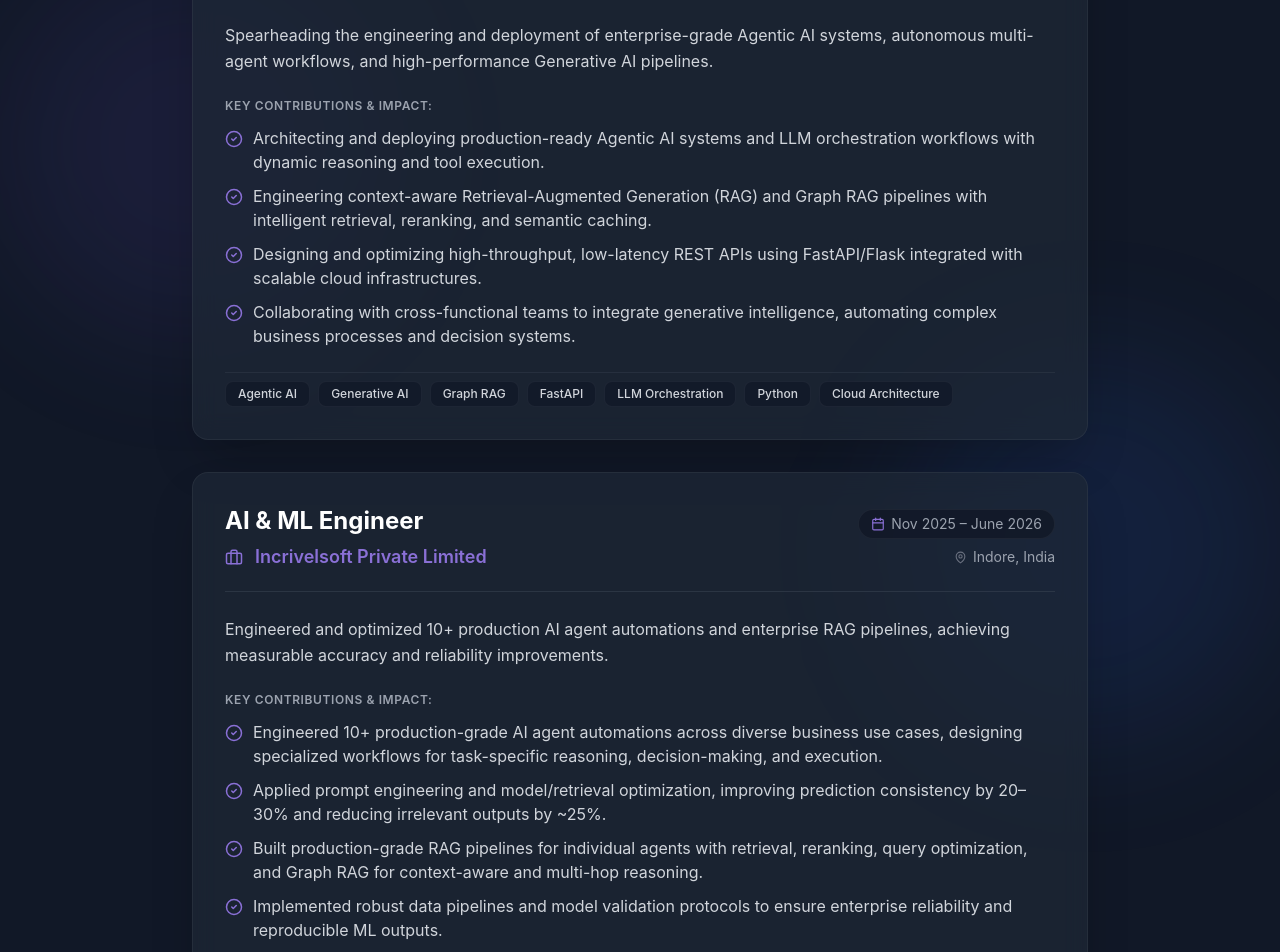
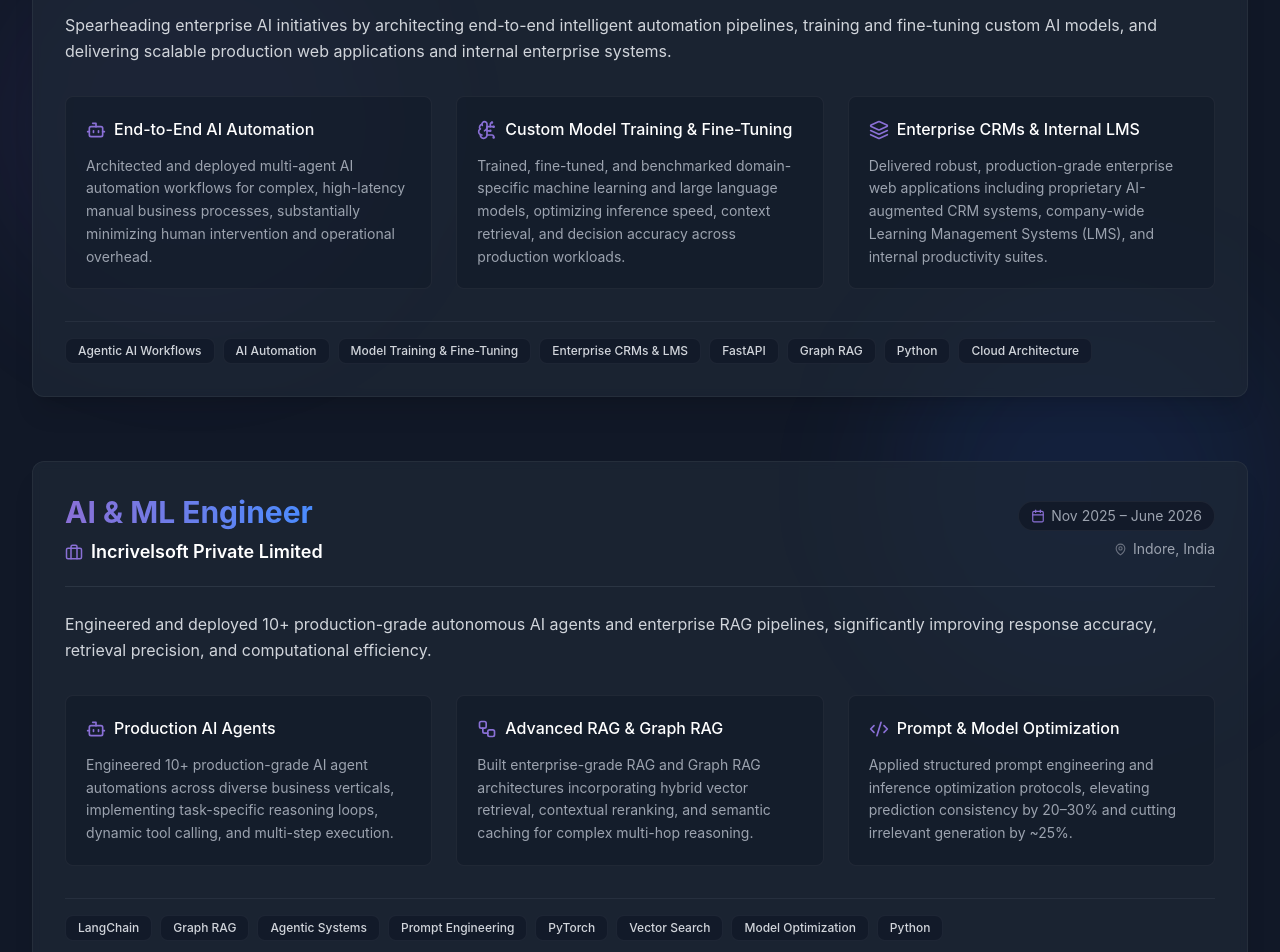
Before and after one commit to vedangrajoriya/Potfolio, a React (Vite) app: page / in a window 1280 px wide. Shown: the part 1240-2192 px from the top of the page. Built offline with nearby package versions, Linux system fonts and the light colour scheme.

Commit message:
feat: add Hero, Contact, Education, Experience, and Footer components

```diff
--- a/src/components/Education.tsx
+++ b/src/components/Education.tsx
@@ -9,9 +9,7 @@ import {
   X,
   CheckCircle,
   Sparkles,
-  BookOpen,
-  ShieldCheck,
-  Building
+  BookOpen
 } from 'lucide-react';
 
 interface Certification {
@@ -51,6 +49,7 @@ const Education: React.FC = () => {
   };
 
   const certifications: Certification[] = [
+    // Datagami & Project Certs
     {
       title: 'Agentic AI (80-Hour Structured Project)',
       issuer: 'Datagami (nasscom & IBM Gold Partner)',
@@ -81,31 +80,117 @@ const Education: React.FC = () => {
       imageUrl: '/certificates/devops-datagami.png',
       highlight: true
     },
+    // McKinsey Credly
     {
-      title: 'Deep Learning Essentials and AI Fundamentals',
+      title: 'McKinsey.org Forward Program',
+      issuer: 'McKinsey.org',
+      year: '2025',
+      category: 'leadership',
+      verifyUrl: 'https://www.credly.com/badges/985ac83f-7a00-4ab1-83ce-e8dfc3312e32',
+      highlight: true
+    },
+    // IBM & IBM SkillsBuild Credly
+    {
+      title: 'Deep Learning Essentials',
       issuer: 'IBM',
       year: '2025',
       category: 'ai',
-      verifyUrl: 'https://www.credly.com/badges/38473296-a53f-471a-87eb-4bb3689e118c/linked_in_profile',
+      verifyUrl: 'https://www.credly.com/badges/38473296-a53f-471a-87eb-4bb3689e118c',
       highlight: true
     },
     {
-      title: 'CCNA (All 3 Modules: Networks, Switching, Enterprise)',
+      title: 'Artificial Intelligence Fundamentals',
+      issuer: 'IBM SkillsBuild',
+      year: '2025',
+      category: 'ai',
+      verifyUrl: 'https://www.credly.com/badges/3014137e-e529-4463-bdff-48c1503c2742',
+      highlight: true
+    },
+    {
+      title: 'IBM Z Day 2025 - AI & Data',
+      issuer: 'IBM',
+      year: '2025',
+      category: 'ai',
+      verifyUrl: 'https://www.credly.com/badges/3ac845f9-d9d8-4eaf-a041-f9209089b79e'
+    },
+    {
+      title: 'IBM Z Day 2025 - IBM Z Skills',
+      issuer: 'IBM',
+      year: '2025',
+      category: 'cloud',
+      verifyUrl: 'https://www.credly.com/badges/7508f93f-159b-46b1-89da-d115fe4c18e8'
+    },
+    {
+      title: 'IBM Z Day 2025 - Modernization',
+      issuer: 'IBM',
+      year: '2025',
+      category: 'devops',
+      verifyUrl: 'https://www.credly.com/badges/2123db93-b66f-49f2-a6ad-c8e52c4600cd'
+    },
+    {
+      title: 'IBM Z Day 2025 - Security',
+      issuer: 'IBM',
+      year: '2025',
+      category: 'network',
+      verifyUrl: 'https://www.credly.com/badges/58ffa626-8061-4731-9bb2-90fca5401f9e'
+    },
+    // Cisco Credly
+    {
+      title: 'CCNA: Switching, Routing, and Wireless Essentials',
       issuer: 'Cisco',
       year: '2025',
       category: 'network',
+      verifyUrl: 'https://www.credly.com/badges/bfa00b50-c86a-4e54-9ceb-5fdc0ec2eafb',
+      highlight: true
+    },
+    {
+      title: 'CCNA: Introduction to Networks',
+      issuer: 'Cisco',
+      year: '2025',
+      category: 'network',
+      verifyUrl: 'https://www.credly.com/badges/e9598e8e-492a-4cff-a207-4b7ac7e6b0ce'
+    },
+    {
+      title: 'Data Analytics Essentials',
+      issuer: 'Cisco',
+      year: '2025',
+      category: 'ai',
+      verifyUrl: 'https://www.credly.com/badges/ae76e9bb-24f1-4a1c-af28-769fef94aff9'
+    },
+    {
+      title: 'Python Essentials 1 & 2',
+      issuer: 'Cisco',
+      year: '2025',
+      category: 'devops',
       badges: [
-        { name: 'Mod 1', url: 'https://www.credly.com/badges/3014137e-e529-4463-bdff-48c1503c2742/public_url' },
-        { name: 'Mod 2', url: 'https://www.credly.com/badges/bfa00b50-c86a-4e54-9ceb-5fdc0ec2eafb/linked_in_profile' },
-        { name: 'Mod 3', url: 'https://www.credly.com/badges/3ac845f9-d9d8-4eaf-a041-f9209089b79e/linked_in_profile' }
+        { name: 'Part 1', url: 'https://www.credly.com/badges/715672e2-b3a2-44db-8c41-93364fdb14d8' },
+        { name: 'Part 2', url: 'https://www.credly.com/badges/0446301e-b744-4034-86e5-36b3ec651266' }
       ]
     },
+    {
+      title: 'Introduction to Cybersecurity',
+      issuer: 'Cisco',
+      year: '2025',
+      category: 'network',
+      verifyUrl: 'https://www.credly.com/badges/8ce96705-78f6-4b62-82ad-d3d72ead1995'
+    },
+    // AWS Credly
+    {
+      title: 'AWS Cloud Clubs Generative AI Camper',
+      issuer: 'Amazon Web Services (AWS Community)',
+      year: '2024',
+      category: 'cloud',
+      verifyUrl: 'https://www.credly.com/badges/2248e4b3-61bd-4dca-8d34-ef3ef30860bb',
+      highlight: true
+    },
+    // Oracle & Others
     {
       title: 'Cloud Infrastructure 2025 Certified Generative AI Professional',
       issuer: 'Oracle',
       year: '2025',
       category: 'cloud',
-      verifyUrl: 'https://catalog-education.oracle.com/ords/certview/sharebadge?id=0CC1AFADE06FAA221E71A01304C5D875B46A57F6E74DD207151F379F3655F821'
+      verifyUrl: 'https://catalog-education.oracle.com/ords/certview/sharebadge?id=0CC1AFADE06FAA221E71A01304C5D875B46A57F6E74DD207151F379F3655F821',
+      highlight: true
     },
     {
       title: 'AI Foundation Associate',
@@ -115,48 +200,11 @@ const Education: React.FC = () => {
       verifyUrl: 'https://catalog-education.oracle.com/ords/certview/sharebadge?id=48911BADF496A31CE43C9429ACEA9D4354D794CB0DE4BBB4ACA81314C4CB08E0'
     },
     {
-      title: 'AWS Cloud Clubs Generative AI Camper',
-      issuer: 'Amazon Web Services (AWS)',
-      year: '2024',
-      category: 'cloud',
-      verifyUrl: 'https://www.credly.com/badges/2248e4b3-61bd-4dca-8d34-ef3ef30860bb/linked_in_profile'
-    },
-    {
-      title: 'Career Essentials in Cybersecurity',
-      issuer: 'Microsoft & LinkedIn',
-      year: '2025',
-      category: 'network',
-      verifyUrl: 'https://www.credly.com/badges/985ac83f-7a00-4ab1-83ce-e8dfc3312e32/linked_in_profile'
-    },
-    {
-      title: 'Python Essentials 1 & 2',
-      issuer: 'Cisco',
-      year: '2025',
-      category: 'devops',
-      badges: [
-        { name: 'Part 1', url: 'https://www.credly.com/badges/715672e2-b3a2-44db-8c41-93364fdb14d8/linked_in_profile' },
-        { name: 'Part 2', url: 'https://www.credly.com/badges/0446301e-b744-4034-86e5-36b3ec651266/linked_in_profile' }
-      ]
-    },
-    {
       title: 'AWS Solutions Architecture Job Simulation',
       issuer: 'Forage',
       year: '2025',
       category: 'cloud',
       verifyUrl: 'https://drive.google.com/file/d/1Ng4eLGpenMNTMxF391ulzsBdXcgKtHwj/view?usp=drive_link'
-    },
-    {
-      title: 'McKinsey Forward Learning Program',
-      issuer: 'McKinsey & Company',
-      year: '2025',
-      category: 'leadership',
-      highlight: true
-    },
-    {
-      title: 'IBM Z-Days Professional Badges (AI & Cloud)',
-      issuer: 'IBM',
-      year: '2025',
-      category: 'ai'
     }
   ];
 
@@ -262,7 +310,7 @@ const Education: React.FC = () => {
                 <ul className="space-y-2 text-xs sm:text-sm text-gray-300">
                   <li className="flex items-start gap-2">
                     <CheckCircle size={15} className="text-emerald-400 mt-0.5 shrink-0" />
-                    <span>Completed 10+ industry certifications in AI/ML, Cloud, and Networking.</span>
+                    <span>Completed 15+ industry certifications in AI/ML, Cloud, and Networking.</span>
                   </li>
                   <li className="flex items-start gap-2">
                     <CheckCircle size={15} className="text-emerald-400 mt-0.5 shrink-0" />
@@ -273,6 +321,29 @@ const Education: React.FC = () => {
                     <span>Led multidisciplinary engineering teams for capstone projects.</span>
                   </li>
                 </ul>
+              </div>
+
+              {/* Credly Profile External Link Box */}
+              <div className="pt-4 border-t border-dark-500/60">
+                <a
+                  href="https://www.credly.com/users/vedang-rajoriya"
+                  target="_blank"
+                  rel="noopener noreferrer"
+                  className="flex items-center justify-between p-3.5 rounded-xl bg-gradient-to-r from-primary-500/10 to-secondary-500/10 border border-primary-400/30 hover:border-primary-400/60 transition-all group"
+                >
+                  <div className="flex items-center gap-2.5">
+                    <Award size={18} className="text-primary-400 group-hover:scale-110 transition-transform" />
+                    <div>
+                      <div className="text-sm font-semibold text-white group-hover:text-primary-300 transition-colors">
+                        Credly Verified Profile
+                      </div>
+                      <div className="text-xs text-gray-400">
+                        View 14 verified badges & digital transcripts
+                      </div>
+                    </div>
+                  </div>
+                  <ExternalLink size={16} className="text-primary-400 group-hover:translate-x-0.5 transition-transform" />
+                </a>
               </div>
             </motion.div>
 
@@ -288,7 +359,7 @@ const Education: React.FC = () => {
                     Professional Certifications & Badges
                   </h3>
                   <p className="text-xs sm:text-sm text-gray-400 mt-1">
-                    Verified credentials from IBM, Cisco, Oracle, AWS, Datagami & Microsoft.
+                    Verified credentials from McKinsey, IBM, Cisco, Oracle, AWS, Datagami & Microsoft.
                   </p>
                 </div>
 
@@ -299,6 +370,7 @@ const Education: React.FC = () => {
                     { label: 'AI/ML', val: 'ai' },
                     { label: 'Cloud', val: 'cloud' },
                     { label: 'Network', val: 'network' },
+                    { label: 'DevOps', val: 'devops' },
                   ].map((tab) => (
                     <button
                       key={tab.val}
--- a/src/components/Experience.tsx
+++ b/src/components/Experience.tsx
@@ -1,51 +1,116 @@
 import React from 'react';
 import { motion } from 'framer-motion';
 import { useInView } from 'react-intersection-observer';
-import { Briefcase, Calendar, MapPin, Sparkles, CheckCircle2, ChevronRight } from 'lucide-react';
+import {
+  Briefcase,
+  Calendar,
+  MapPin,
+  Bot,
+  BrainCircuit,
+  Layers,
+  Code2,
+  Workflow,
+  Sparkles
+} from 'lucide-react';
+
+interface ExperienceStep {
+  icon: React.ReactNode;
+  title: string;
+  description: string;
+}
 
 interface ExperienceItem {
+  id: number;
   role: string;
   company: string;
   period: string;
   location: string;
   isCurrent: boolean;
   summary: string;
-  highlights: string[];
+  steps: ExperienceStep[];
   skills: string[];
 }
 
 const experiences: ExperienceItem[] = [
   {
+    id: 1,
     role: 'AI Engineer',
     company: 'ITGeeks',
     period: 'July 2026 – Present',
     location: 'Indore, India',
     isCurrent: true,
     summary:
-      'Spearheading the engineering and deployment of enterprise-grade Agentic AI systems, autonomous multi-agent workflows, and high-performance Generative AI pipelines.',
-    highlights: [
-      'Architecting and deploying production-ready Agentic AI systems and LLM orchestration workflows with dynamic reasoning and tool execution.',
-      'Engineering context-aware Retrieval-Augmented Generation (RAG) and Graph RAG pipelines with intelligent retrieval, reranking, and semantic caching.',
-      'Designing and optimizing high-throughput, low-latency REST APIs using FastAPI/Flask integrated with scalable cloud infrastructures.',
-      'Collaborating with cross-functional teams to integrate generative intelligence, automating complex business processes and decision systems.'
-    ],
-    skills: ['Agentic AI', 'Generative AI', 'Graph RAG', 'FastAPI', 'LLM Orchestration', 'Python', 'Cloud Architecture']
+      'Spearheading enterprise AI initiatives by architecting end-to-end intelligent automation pipelines, training and fine-tuning custom AI models, and delivering scalable production web applications and internal enterprise systems.',
+    steps: [
+      {
+        icon: <Bot size={20} className="text-primary-400" />,
+        title: 'End-to-End AI Automation',
+        description:
+          'Architected and deployed multi-agent AI automation workflows for complex, high-latency manual business processes, substantially minimizing human intervention and operational overhead.'
       },
       {
+        icon: <BrainCircuit size={20} className="text-primary-400" />,
+        title: 'Custom Model Training & Fine-Tuning',
+        description:
+          'Trained, fine-tuned, and benchmarked domain-specific machine learning and large language models, optimizing inference speed, context retrieval, and decision accuracy across production workloads.'
+      },
+      {
+        icon: <Layers size={20} className="text-primary-400" />,
+        title: 'Enterprise CRMs & Internal LMS',
+        description:
+          'Delivered robust, production-grade enterprise web applications including proprietary AI-augmented CRM systems, company-wide Learning Management Systems (LMS), and internal productivity suites.'
+      }
+    ],
+    skills: [
+      'Agentic AI Workflows',
+      'AI Automation',
+      'Model Training & Fine-Tuning',
+      'Enterprise CRMs & LMS',
+      'FastAPI',
+      'Graph RAG',
+      'Python',
+      'Cloud Architecture'
+    ]
+  },
+  {
+    id: 2,
     role: 'AI & ML Engineer',
     company: 'Incrivelsoft Private Limited',
     period: 'Nov 2025 – June 2026',
     location: 'Indore, India',
     isCurrent: false,
     summary:
-      'Engineered and optimized 10+ production AI agent automations and enterprise RAG pipelines, achieving measurable accuracy and reliability improvements.',
-    highlights: [
-      'Engineered 10+ production-grade AI agent automations across diverse business use cases, designing specialized workflows for task-specific reasoning, decision-making, and execution.',
-      'Applied prompt engineering and model/retrieval optimization, improving prediction consistency by 20–30% and reducing irrelevant outputs by ~25%.',
-      'Built production-grade RAG pipelines for individual agents with retrieval, reranking, query optimization, and Graph RAG for context-aware and multi-hop reasoning.',
-      'Implemented robust data pipelines and model validation protocols to ensure enterprise reliability and reproducible ML outputs.'
+      'Engineered and deployed 10+ production-grade autonomous AI agents and enterprise RAG pipelines, significantly improving response accuracy, retrieval precision, and computational efficiency.',
+    steps: [
+      {
+        icon: <Bot size={20} className="text-primary-400" />,
+        title: 'Production AI Agents',
+        description:
+          'Engineered 10+ production-grade AI agent automations across diverse business verticals, implementing task-specific reasoning loops, dynamic tool calling, and multi-step execution.'
+      },
+      {
+        icon: <Workflow size={20} className="text-primary-400" />,
+        title: 'Advanced RAG & Graph RAG',
+        description:
+          'Built enterprise-grade RAG and Graph RAG architectures incorporating hybrid vector retrieval, contextual reranking, and semantic caching for complex multi-hop reasoning.'
+      },
+      {
+        icon: <Code2 size={20} className="text-primary-400" />,
+        title: 'Prompt & Model Optimization',
+        description:
+          'Applied structured prompt engineering and inference optimization protocols, elevating prediction consistency by 20–30% and cutting irrelevant generation by ~25%.'
+      }
     ],
-    skills: ['LangChain', 'Graph RAG', 'Prompt Engineering', 'PyTorch', 'Vector Search', 'Model Optimization', 'Python']
+    skills: [
+      'LangChain',
+      'Graph RAG',
+      'Agentic Systems',
+      'Prompt Engineering',
+      'PyTorch',
+      'Vector Search',
+      'Model Optimization',
+      'Python'
+    ]
   }
 ];
 
@@ -60,29 +125,39 @@ const Experience: React.FC = () => {
     visible: {
       opacity: 1,
       transition: {
-        staggerChildren: 0.25,
+        staggerChildren: 0.2,
       },
     },
   };
 
   const itemVariants = {
-    hidden: { opacity: 0, y: 30 },
-    visible: { opacity: 1, y: 0, transition: { duration: 0.6 } },
+    hidden: { opacity: 0, y: 50, scale: 0.8 },
+    visible: {
+      opacity: 1,
+      y: 0,
+      scale: 1,
+      transition: {
+        duration: 0.6,
+        type: 'spring',
+        stiffness: 60,
+        damping: 10,
+        delay: 0.1,
+      },
+    },
   };
 
   return (
-    <section id="experience" ref={ref} className="py-24 bg-dark-700 relative overflow-hidden">
+    <section id="experience" ref={ref} className="py-20 bg-dark-700 relative overflow-hidden">
       {/* Background glow decoration */}
       <div className="absolute top-1/4 left-0 w-96 h-96 bg-primary-500/10 rounded-full blur-3xl pointer-events-none" />
       <div className="absolute bottom-1/4 right-0 w-96 h-96 bg-secondary-500/10 rounded-full blur-3xl pointer-events-none" />
 
-      <div className="container mx-auto px-4 sm:px-6 lg:px-8 relative z-10">
       <motion.div
         variants={containerVariants}
         initial="hidden"
         animate={inView ? 'visible' : 'hidden'}
+        className="container mx-auto px-4 sm:px-6 lg:px-8 relative z-10"
       >
-          {/* Section Header */}
         <motion.div variants={itemVariants} className="text-center mb-16">
           <span className="inline-flex items-center gap-2 px-3 py-1 rounded-full text-xs font-semibold tracking-wider uppercase bg-primary-400/10 text-primary-300 border border-primary-400/20 mb-3">
             <Sparkles size={14} className="text-primary-400" />
@@ -94,24 +169,27 @@ const Experience: React.FC = () => {
               Experience
             </span>
           </h2>
-            <p className="text-gray-400 max-w-2xl mx-auto text-base sm:text-lg">
-              Demonstrated track record of delivering production-ready AI agent systems, advanced RAG architectures, and scalable intelligent solutions.
+          <p className="text-gray-300 max-w-2xl mx-auto text-base sm:text-lg">
+            Proven track record of engineering production AI systems, autonomous agentic automations, model training, and enterprise web solutions.
           </p>
         </motion.div>
 
-          {/* Timeline */}
-          <div className="max-w-4xl mx-auto space-y-8">
-            {experiences.map((exp, index) => (
+        {/* Experiences List matching Projects layout */}
+        <div className="space-y-16">
+          {experiences.map((exp) => (
             <motion.div
-                key={index}
+              key={exp.id}
               variants={itemVariants}
-                className="relative bg-dark-600/70 backdrop-blur-md rounded-2xl p-6 sm:p-8 border border-white/5 shadow-2xl hover:border-primary-400/30 transition-all duration-300 group"
+              className="bg-dark-600/70 backdrop-blur-sm rounded-xl overflow-hidden shadow-xl border border-white/5 hover:border-primary-400/30 transition-all duration-300"
+              whileHover={{ scale: 1.02 }}
+              transition={{ duration: 0.3 }}
             >
+              <div className="p-6 sm:p-8">
                 {/* Header row */}
                 <div className="flex flex-col sm:flex-row sm:items-center justify-between gap-4 pb-5 border-b border-dark-500/60 mb-6">
                   <div>
                     <div className="flex items-center gap-3 flex-wrap">
-                      <h3 className="text-2xl font-bold text-white group-hover:text-primary-300 transition-colors">
+                      <h3 className="text-2xl sm:text-3xl font-bold bg-gradient-to-r from-primary-400 to-secondary-400 bg-clip-text text-transparent">
                         {exp.role}
                       </h3>
                       {exp.isCurrent && (
@@ -121,8 +199,8 @@ const Experience: React.FC = () => {
                         </span>
                       )}
                     </div>
-                    <div className="flex items-center gap-3 mt-1.5 text-primary-400 font-semibold text-lg">
-                      <Briefcase size={18} />
+                    <div className="flex items-center gap-2 mt-2 text-white font-semibold text-lg">
+                      <Briefcase size={18} className="text-primary-400" />
                       <span>{exp.company}</span>
                     </div>
                   </div>
@@ -140,41 +218,44 @@ const Experience: React.FC = () => {
                 </div>
 
                 {/* Summary */}
-                <p className="text-gray-300 text-base leading-relaxed mb-6 font-normal">
+                <p className="text-gray-300 text-base leading-relaxed mb-8">
                   {exp.summary}
                 </p>
 
-                {/* Key Highlights */}
-                <div className="space-y-3 mb-6">
-                  <h4 className="text-xs uppercase tracking-wider text-gray-400 font-semibold">
-                    Key Contributions & Impact:
-                  </h4>
-                  <ul className="space-y-2.5">
-                    {exp.highlights.map((highlight, hIdx) => (
-                      <li key={hIdx} className="flex items-start text-gray-300 text-sm sm:text-base leading-relaxed">
-                        <CheckCircle2 size={18} className="text-primary-400 mr-2.5 mt-1 shrink-0" />
-                        <span>{highlight}</span>
-                      </li>
+                {/* 3 Step/Feature Cards matching Projects layout */}
+                <div className="grid grid-cols-1 md:grid-cols-3 gap-6 mb-8">
+                  {exp.steps.map((step, sIdx) => (
+                    <motion.div
+                      key={sIdx}
+                      className="bg-dark-700/50 rounded-lg p-5 hover:bg-dark-600/50 transition-colors border border-white/5"
+                      whileHover={{ y: -5 }}
+                      transition={{ duration: 0.3 }}
+                    >
+                      <div className="flex items-center mb-3">
+                        {step.icon}
+                        <h4 className="text-white font-medium ml-2">{step.title}</h4>
+                      </div>
+                      <p className="text-gray-400 text-sm leading-relaxed">{step.description}</p>
+                    </motion.div>
                   ))}
-                  </ul>
                 </div>
 
-                {/* Tech Pills */}
-                <div className="flex flex-wrap gap-2 pt-2 border-t border-dark-500/40">
+                {/* Tech Skills Pills */}
+                <div className="flex flex-wrap gap-2 pt-4 border-t border-dark-500/40">
                   {exp.skills.map((skill, sIdx) => (
                     <span
                       key={sIdx}
-                      className="px-3 py-1 text-xs font-medium rounded-lg bg-dark-700/70 text-gray-300 border border-white/5 group-hover:border-primary-400/20 transition-colors"
+                      className="px-3 py-1 text-xs font-medium rounded-lg bg-dark-700/70 text-gray-300 border border-white/5"
                     >
                       {skill}
                     </span>
                   ))}
                 </div>
+              </div>
             </motion.div>
           ))}
         </div>
       </motion.div>
-      </div>
     </section>
   );
 };
--- a/src/components/Footer.tsx
+++ b/src/components/Footer.tsx
@@ -66,9 +66,6 @@ const Footer: React.FC = () => {
 
         <div className="flex flex-col sm:flex-row items-center justify-between text-xs text-gray-500 gap-3">
           <p>© {new Date().getFullYear()} Vedang Rajoriya. All rights reserved.</p>
-          <p className="flex items-center gap-1">
-            Built with React, TypeScript, Tailwind CSS & Framer Motion
-          </p>
         </div>
       </div>
     </footer>
--- a/src/components/Hero.tsx
+++ b/src/components/Hero.tsx
@@ -43,12 +43,6 @@ const Hero: React.FC = () => {
             animate="show"
             className="text-center lg:text-left lg:col-span-7"
           >
-            {/* Status Pill */}
-            <motion.div variants={item} className="inline-flex items-center gap-2 px-3.5 py-1.5 rounded-full bg-dark-600/80 border border-primary-400/30 text-xs sm:text-sm text-gray-200 mb-6 backdrop-blur-md shadow-lg">
-              <span className="w-2 h-2 rounded-full bg-emerald-400 animate-pulse"></span>
-              <span className="text-gray-300">AI Engineer at</span>
-              <span className="font-semibold text-primary-300">ITGeeks</span>
-            </motion.div>
 
             {/* Name */}
             <motion.h1 variants={item} className="text-4xl sm:text-5xl md:text-6xl font-extrabold tracking-tight mb-4">
```
Also changed, not shown: src/components/Contact.tsx (+27 -111 lines). Lines whose indentation alone changed are shown as unchanged.
